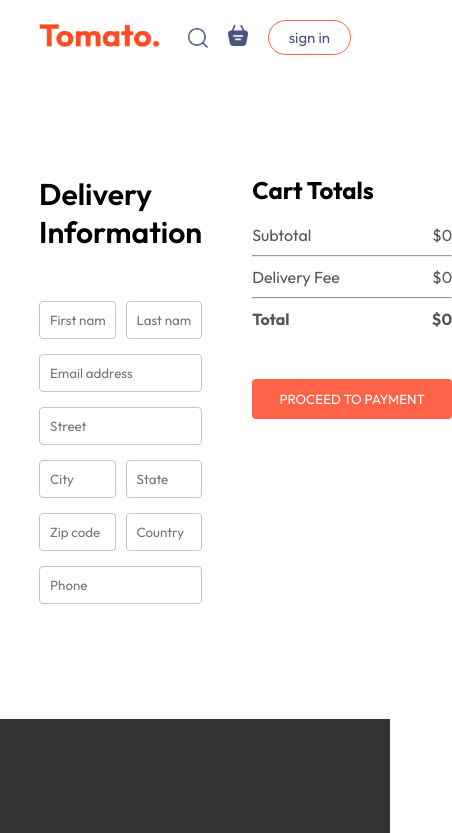
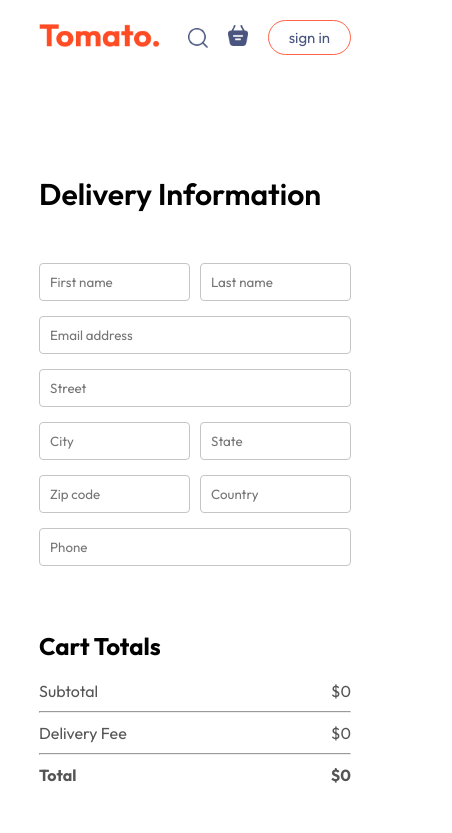
Before and after one commit to zhallaz/my-defence-project, a React (Vite) app in the folder front-end/: page /Order in a window 390 px wide. Shown: the top 833 px of the page, 452 px wide, since content can reach past the window. Built offline with nearby package versions, Linux system fonts and the light colour scheme; no server answers.

Commit message:
fixed my media query

```diff
--- a/front-end/src/Pages/PlaceOrder/PlaceOrder.css
+++ b/front-end/src/Pages/PlaceOrder/PlaceOrder.css
@@ -33,3 +33,8 @@
 .place-order .cart-total button {
   margin-top: 30px;
 }
+@media (max-width: 600px) {
+  .place-order {
+    flex-direction: column;
+  }
+}
```
